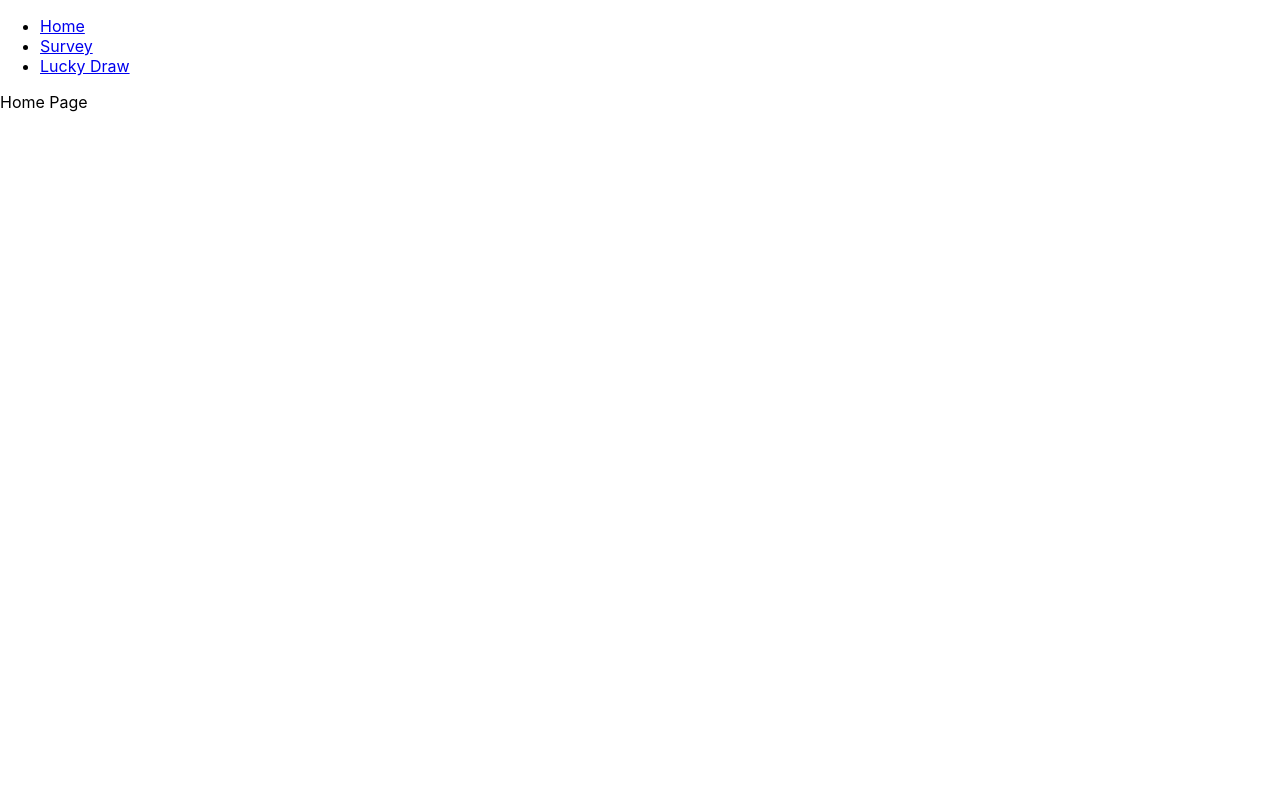
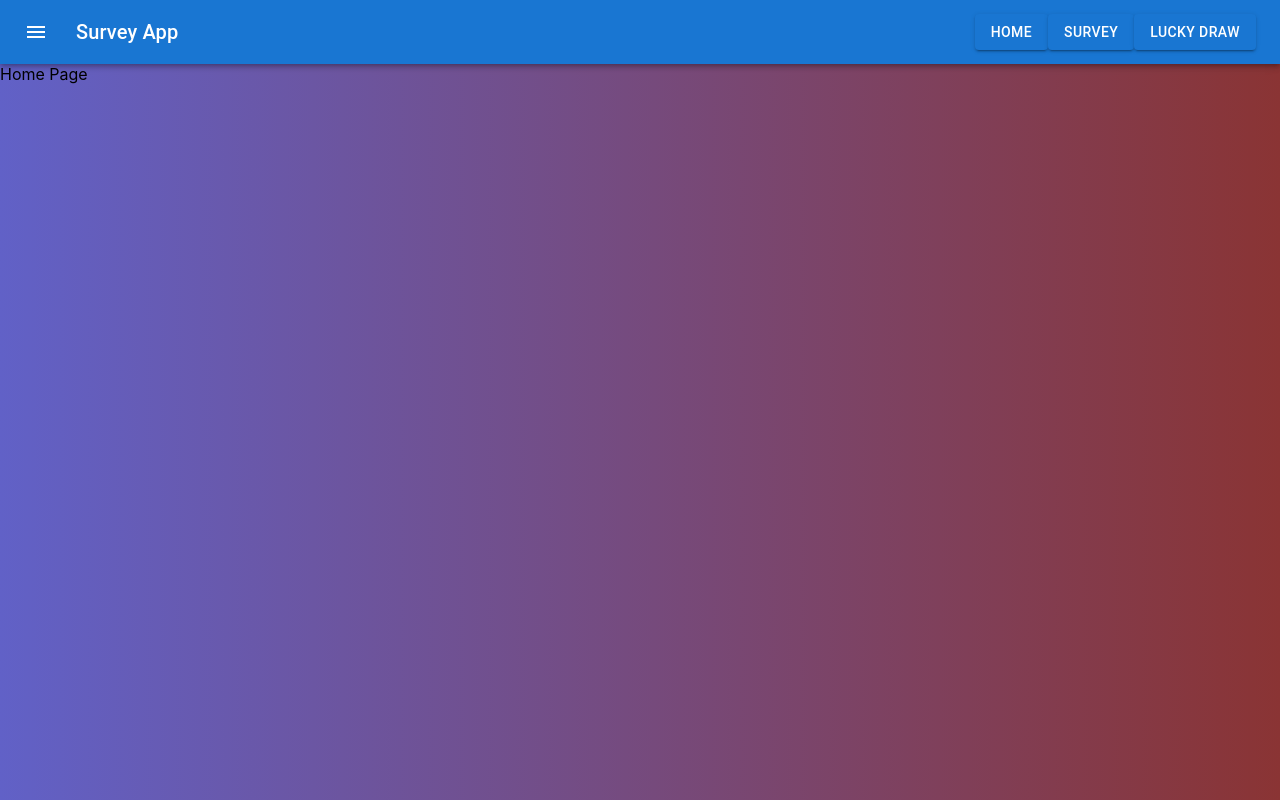
Before and after one commit to SoeSuNwe/survey-lucky-draw, a React (Create React App) app: page / in a window 1280 px wide. Built offline with nearby package versions, Linux system fonts and the light colour scheme.

Commit message:
add appbar

```diff
--- a/package.json
+++ b/package.json
@@ -3,6 +3,10 @@
   "version": "0.1.0",
   "private": true,
   "dependencies": {
+    "@emotion/react": "^11.11.1",
+    "@emotion/styled": "^11.11.0",
+    "@mui/icons-material": "^5.14.14",
+    "@mui/material": "^5.14.14",
     "@testing-library/jest-dom": "^5.17.0",
     "@testing-library/react": "^13.4.0",
     "@testing-library/user-event": "^13.5.0",
@@ -12,6 +16,7 @@
     "react-loader-spinner": "^5.4.5",
     "react-router-dom": "^6.16.0",
     "react-scripts": "5.0.1",
+    "react-wheel-of-prizes": "^1.0.9",
     "styled-components": "^6.0.8",
     "web-vitals": "^2.1.4"
   },
--- a/src/App.css
+++ b/src/App.css
@@ -1,38 +1,70 @@
+body {
+  background: linear-gradient(to left,rgb(138, 52, 52),rgb(97, 97, 199));
+}
+
 .App {
+  font-family: sans-serif;
   text-align: center;
 }
 
-.App-logo {
-  height: 40vmin;
-  pointer-events: none;
+button {
+  background: none;
+  border: 1px solid black;
+  font-size: 20px;
+  border-radius:5px;
 }
 
-@media (prefers-reduced-motion: no-preference) {
-  .App-logo {
-    animation: App-logo-spin infinite 20s linear;
-  }
+
+#spin, #reset {
+  position: absolute;
+  bottom: 20vh;
+  right: 45vw;
 }
 
-.App-header {
-  background-color: #282c34;
-  min-height: 100vh;
-  display: flex;
-  flex-direction: column;
-  align-items: center;
-  justify-content: center;
-  font-size: calc(10px + 2vmin);
-  color: white;
+#spin:hover {
+  color: rgb(0, 180, 120);
+  border-color: rgb(0, 180, 120);
 }
 
-.App-link {
-  color: #61dafb;
+#spin:focus, #reset:focus {
+  outline:none;
 }
 
-@keyframes App-logo-spin {
-  from {
-    transform: rotate(0deg);
-  }
-  to {
-    transform: rotate(360deg);
-  }
+/* #reset {
+  position: absolute;
+  bottom: 20vh;
+  right: 35vw;
+} */
+
+#reset:hover {
+  color: red;
+  border-color: red;
 }
+
+
+
+#readout {
+  position: absolute;
+  bottom: 7vh;
+  left: 35vw;
+}
+
+
+#selector {
+  position: absolute;
+  top: 21vh;
+  right: 47.5vw;
+  font-size: 40px;
+  z-index: 3;
+}
+
+#result{
+  font-size:50px;
+  color: rgb(0, 180, 120);
+}
+
+input {
+  font-size: 16px;
+  border:none;
+  border-bottom: 1px solid black
+}
--- a/src/App.js
+++ b/src/App.js
@@ -1,28 +1,41 @@
-import { Link, Route, BrowserRouter as Router, Routes } from 'react-router-dom';
+import "./App.css";
+
+import { AppBar, Box, Toolbar, Typography } from '@mui/material';
 import React, { useState } from 'react';
+import { Route, BrowserRouter as Router, Routes } from 'react-router-dom';
 
-import LuckyDraw from './LuckyDraw';
-import Survey from './Survey';
+import Home from './components/Home';
+import IconButton from '@mui/material/IconButton';
+import LuckyDraw from './components/LuckyDraw';
+import MenuIcon from '@mui/icons-material/Menu';
+import { NavigationButton } from "./NavigationButton";
+import Survey from './components/Survey';
 
 function App() {
   const [isSurveyCompleted, setSurveyCompleted] = useState(false);
 
   return (
     <Router>
-      <div className="App">
-        <nav>
-          <ul>
-            <li>
-              <Link to="/">Home</Link>
-            </li>
-            <li>
-              <Link to="/survey">Survey</Link>
-            </li>
-            <li>
-              <Link to="/lucky-draw">Lucky Draw</Link>
-            </li>
-          </ul>
-        </nav>
+      <Box sx={{ flexGrow: 1 }}>
+        <AppBar position="static">
+          <Toolbar>
+            <IconButton
+              size="large"
+              edge="start"
+              color="inherit"
+              aria-label="menu"
+              sx={{ mr: 2 }}
+            >
+              <MenuIcon />
+            </IconButton>
+            <Typography variant="h6" component="div" sx={{ flexGrow: 1 }}>
+              Survey App
+            </Typography>
+            <NavigationButton to="/" text="Home" />
+            <NavigationButton to="/survey" text="Survey" />
+            <NavigationButton to="/lucky-draw" text="Lucky Draw" />
+          </Toolbar>
+        </AppBar>
 
         <Routes>
           <Route path="/" element={<Home />} />
@@ -35,13 +48,9 @@ function App() {
             element={<LuckyDraw isSurveyCompleted={isSurveyCompleted} />}
           />
         </Routes>
-      </div>
+      </Box>
     </Router>
   );
 }
 
-function Home() {
-  return <div>Home Page</div>;
-}
-
 export default App;
--- /dev/null
+++ b/src/NavigationButton.js
@@ -0,0 +1,10 @@
+import { Button } from '@mui/material';
+import React from 'react';
+
+export function NavigationButton({ to, text}) {
+  return (
+    <Button variant="contained" href={to}>
+        {text}
+    </Button>
+  );
+}
--- /dev/null
+++ b/src/components/Home.js
@@ -0,0 +1,5 @@
+function Home() {
+    return <div>Home Page</div>;
+  }
+
+export default Home;
--- /dev/null
+++ b/src/components/Spin.js
@@ -0,0 +1,45 @@
+import WheelComponent from "react-wheel-of-prizes";
+
+export default function Spin() {
+    const segments = [
+      "Better luck ",
+      "10% off",
+      "5% off",
+      "Better luck ",
+      "20% off",
+      "15% off"
+    ];
+    const segColors = [
+      "black",
+      "#60BA97",
+      "black",
+      "#60BA97",
+      "black",
+      "#60BA97"
+    ];
+    const onFinished = (winner) => {
+      console.log(winner);
+    };
+    return (
+      <div className="App">
+        <h1>Spinner wheel Demo for TDC</h1>
+        <div>
+          <WheelComponent
+            segments={segments}
+            segColors={segColors}
+            winningSegment="MM"
+            onFinished={(winner) => onFinished(winner)}
+            primaryColor="black"
+            contrastColor="white"
+            buttonText="Start"
+            isOnlyOnce={false}
+            size={190}
+            upDuration={500}
+            downDuration={600}
+            fontFamily="Helvetica"
+          />
+        </div>
+        <h2> Spin the wheel and win exiting offers</h2>
+      </div>
+    );
+  }
--- a/src/Survey.js
+++ b/src/components/Survey.js
@@ -1,6 +1,6 @@
 import React, { useState } from 'react';
 
-import {ColorRing} from 'react-loader-spinner';
+import Spin from './Spin';
 import axios from 'axios';
 
 function Survey({ onSurveyComplete }) {
@@ -79,14 +79,11 @@ function Survey({ onSurveyComplete }) {
 
                 {/* Display the loader spinner when loading is true */}
                 {loading && (
-                    <ColorRing
-                        type="TailSpin" // Choose the type of spinner you want
-                        color="#00BFFF" // Set the color
-                        height={50} // Set the height
-                        width={50} // Set the width
-                    />
+                    <Spin/>
                 )}
+
             </form>
+            <Spin/>
         </div>
     );
 }
```
Also changed, not shown: src/components/LuckyDraw.js (renamed from src/LuckyDraw.js), 1 other file (tests, documents, lock files or other folders).
